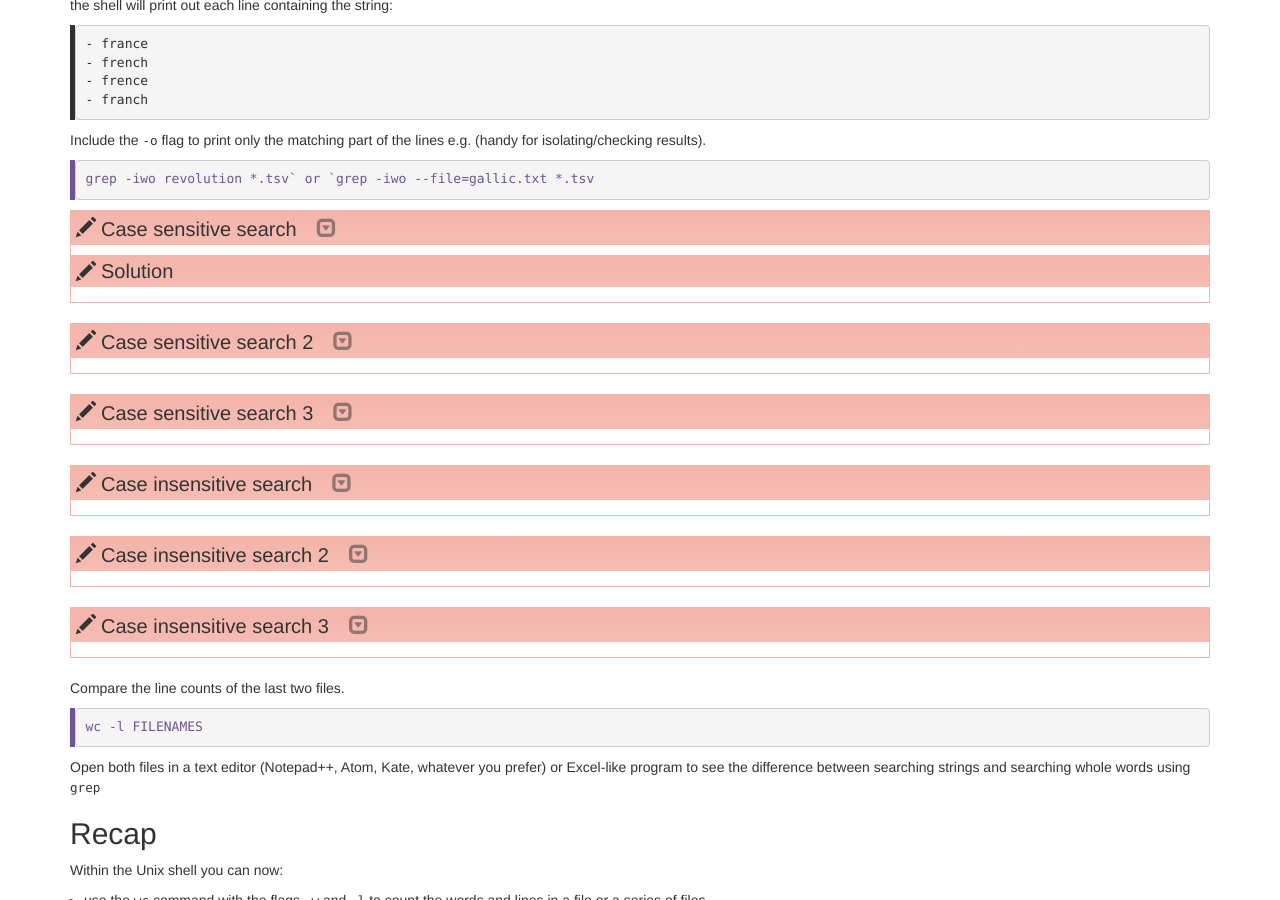
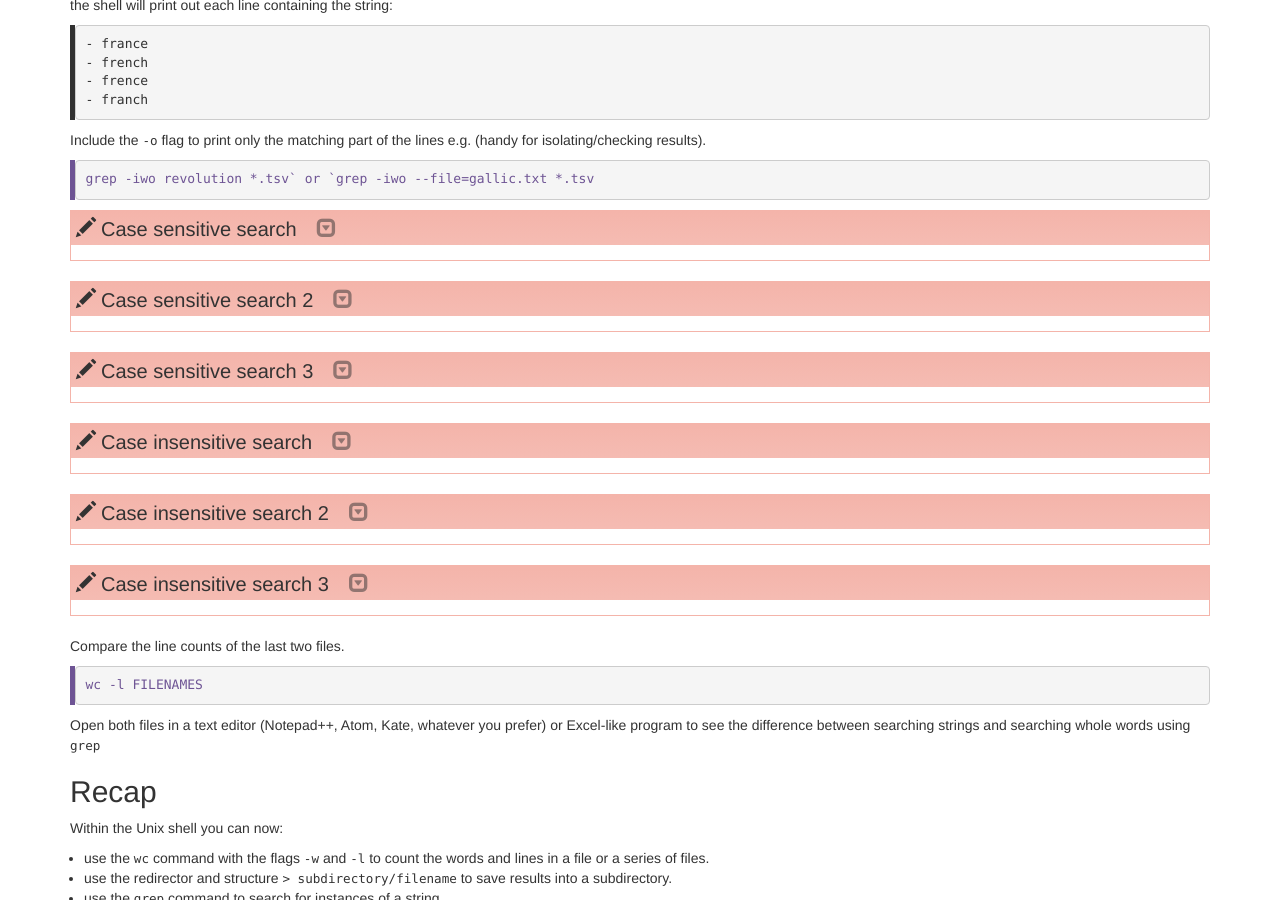
Before and after one commit to ucsdlib/library-bash, a Jekyll site: the page built from _episodes/02-counting-mining.md, in a window 1280 px wide and 900 px high, scrolled down 3563 px. Built offline with Jekyll 4.4.1, drawn with Linux system fonts in a browser that asks for light colours.

Commit message:
formatting challenges section

```diff
--- a/_episodes/02-counting-mining.md
+++ b/_episodes/02-counting-mining.md
@@ -329,11 +329,11 @@ grep -iwo revolution *.tsv` or `grep -iwo --file=gallic.txt *.tsv
 >a word you choose in all four derived tsv files in this directory.
 >Print your results to the shell.
 >
->## Solution
->~~~
->grep hero *.tsv`
->~~~
->{: .source}
+>>## Solution
+>>~~~
+>>grep hero *.tsv`
+>>~~~
+>>{: .source}
 >{: .solution}
 {: .challenge}
 
```
